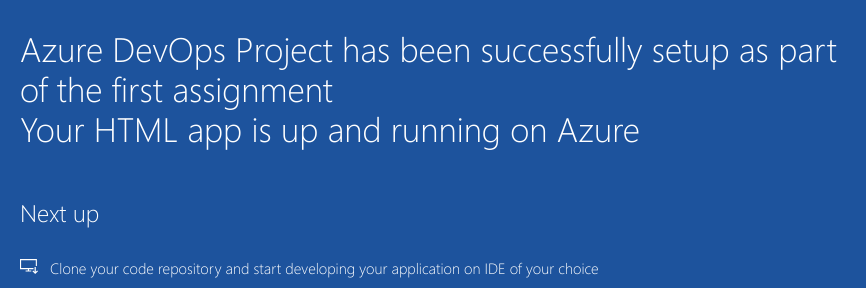
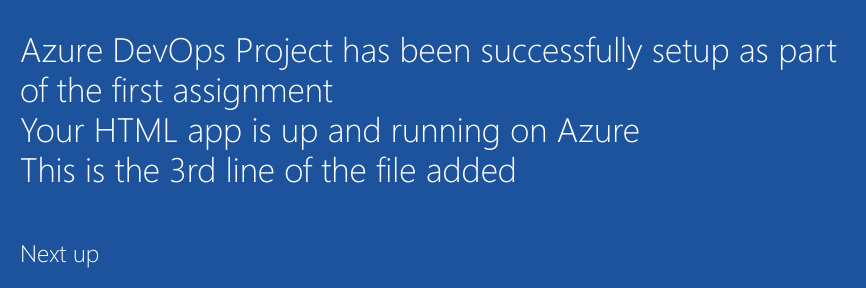
Before and after one commit to Bibhuti-Singh1/GitExample, a plain HTML site: page index.html in a window 1280 px wide. Shown: the part 442-730 px from the top of the page, 205-1071 px from the left. Drawn offline with Linux system fonts and the light colour scheme.

Commit message:
Third line added to index file

```diff
--- a/index.html
+++ b/index.html
@@ -21,7 +21,8 @@
                 <div class="success-text">Success!</div>
                 <div class="description line-1"> Azure DevOps Project has been successfully setup as part of the first assignment</div>
                 <div class="description line-2"> Your HTML app is up and running on Azure</div>
-                <div class="next-steps-container">
+                <div class="description line-3"> This is the 3rd line of the file added </div>
+		<div class="next-steps-container">
                     <div class="next-steps-header">Next up</div>
                     <div class="next-steps-body">
                         <div class="step">
```
